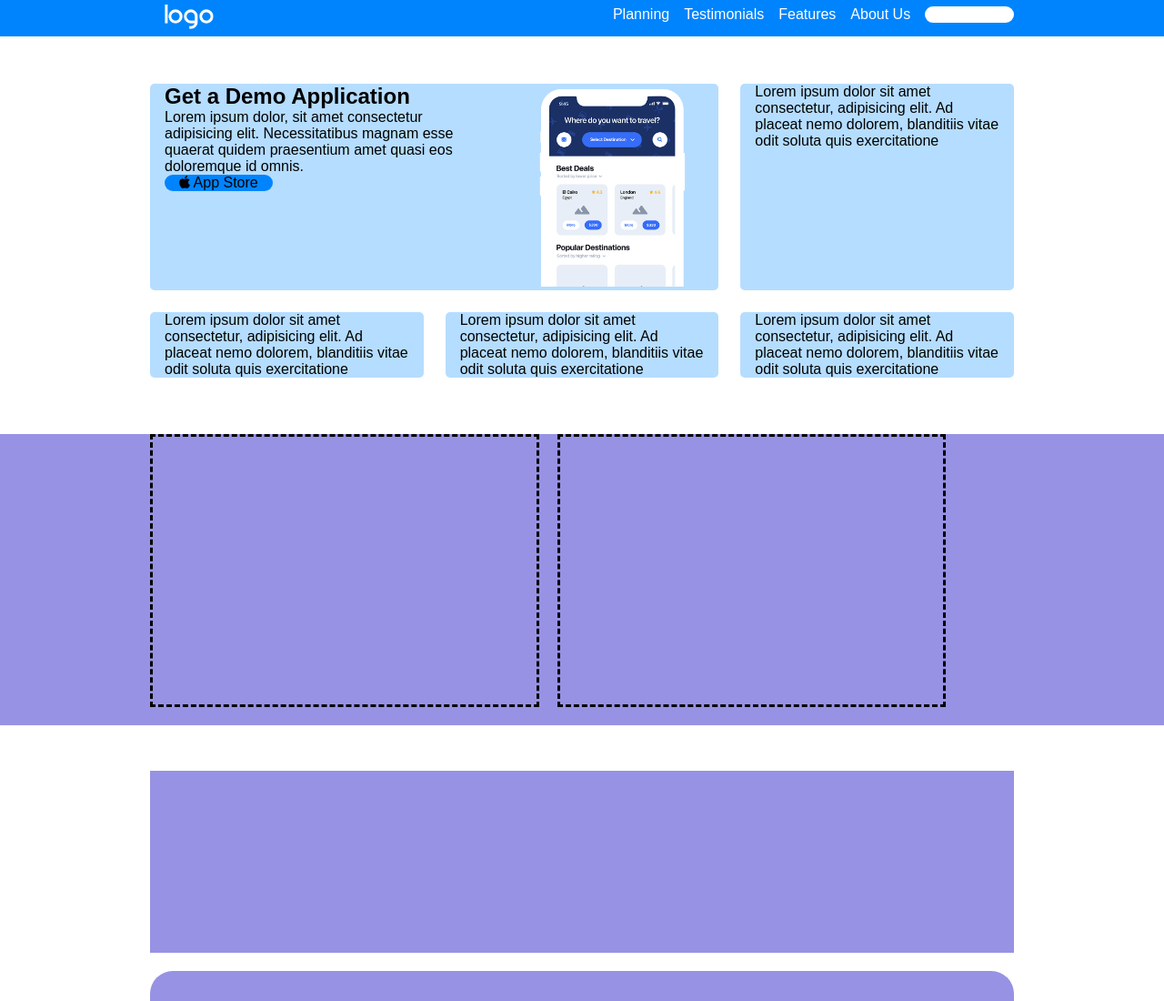
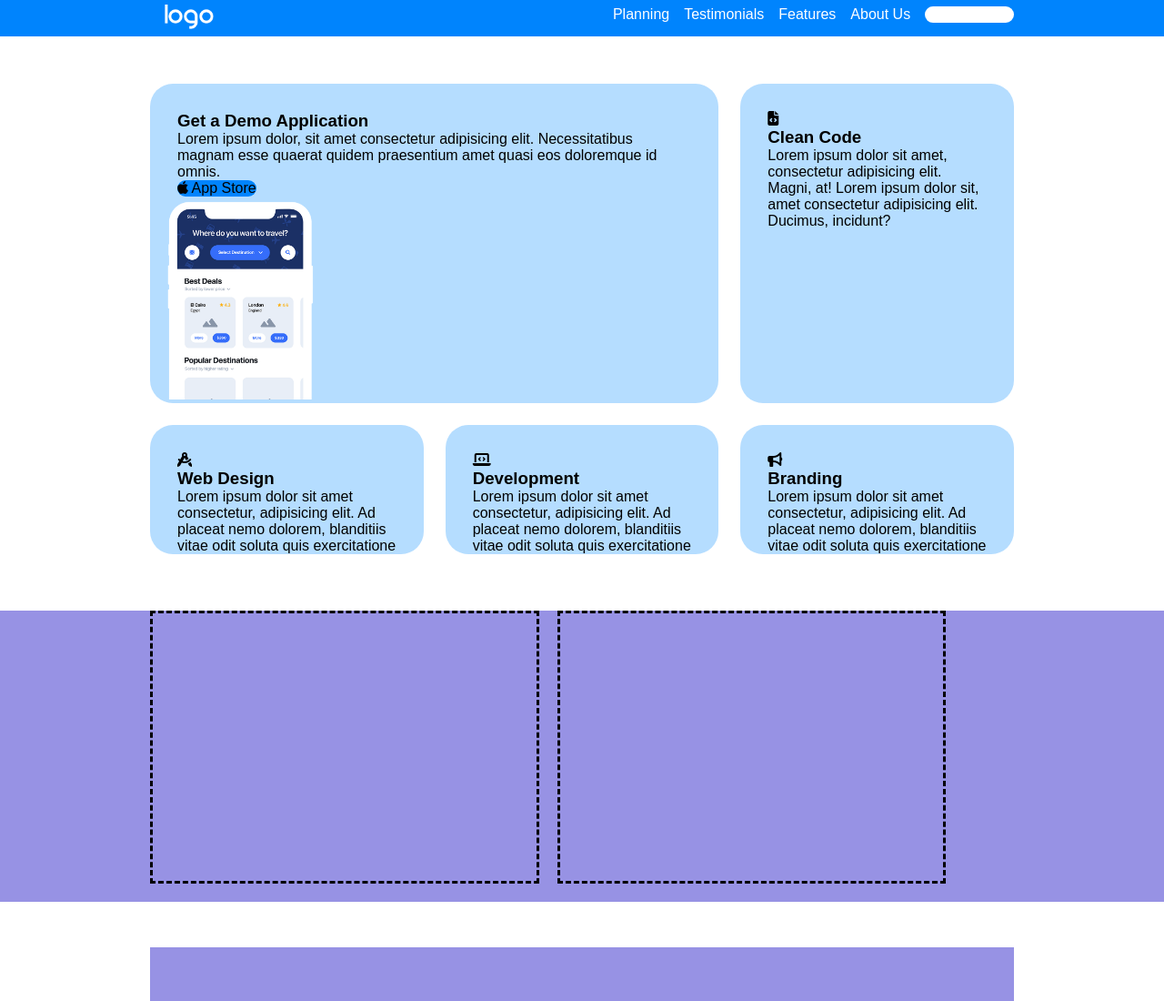
Before and after one commit to SimoneViglione/htmlcss-responsive-layout, a plain HTML site: page index.html in a window 1280 px wide. Shown: the top 1100 px of the page at 91% size. Drawn offline with Linux system fonts and the light colour scheme.

Commit message:
base cards

```diff
--- a/css/style.css
+++ b/css/style.css
@@ -97,14 +97,11 @@
 
 .button-white {
     background-color: white;
+    color: black;
 }
 .button-blue {
     background-color: rgb(0, 132, 253);
     width: max-content  ;
-}
-
-.f-col {
-    flex-direction: column;
 }
 
 /* Termine Utility */
@@ -142,18 +139,17 @@ main {
     display: none;
 }
 
-
-
 .phone-container img{
     max-width: 200px;
 }
 
 .card {
     background-color: rgb(181, 221, 255);
-    border-radius: 5px;
+    border-radius: 25px;
+    margin: 1rem;
 }
-.card div{
-    padding: 0 1rem;
+.card-container {
+    padding: 30px 30px 0;
 }
 
 #fourth h2 {
--- a/index.html
+++ b/index.html
@@ -49,9 +49,10 @@
         <section class="white-bg" id="first">
             <div class="container">
                 <div class="cards">
-                    <div class="card m-bottom d-flex">
-                        <div class="d-flex f-col">
-                            <h2>Get a Demo Application</h2>
+
+                    <div class="card m-bottom ">
+                        <div class="card-container">
+                            <h3>Get a Demo Application</h3>
 
                             <p>Lorem ipsum dolor, sit amet consectetur adipisicing elit. Necessitatibus magnam esse quaerat quidem praesentium amet quasi eos doloremque id omnis.</p>
 
@@ -67,26 +68,34 @@
                     </div>
 
                     <div class="card m-bottom debug-card">
-                        <div>
-                            Lorem ipsum dolor sit amet consectetur, adipisicing elit. Ad placeat nemo dolorem, blanditiis vitae odit soluta quis exercitatione
+                        <div class="card-container">
+                            <i class="fa-solid fa-file-code"></i>
+                            <h3>Clean Code</h3>
+                            <p>Lorem ipsum dolor sit amet, consectetur adipisicing elit. Magni, at! Lorem ipsum dolor sit, amet consectetur adipisicing elit. Ducimus, incidunt?</p>
                         </div>
                     </div>
 
                     <div class="card m-bottom debug-card">
-                        <div>
-                            Lorem ipsum dolor sit amet consectetur, adipisicing elit. Ad placeat nemo dolorem, blanditiis vitae odit soluta quis exercitatione
+                        <div class="card-container">
+                            <i class="fa-solid fa-compass-drafting"></i>
+                            <h3>Web Design</h3>
+                            <p>Lorem ipsum dolor sit amet consectetur, adipisicing elit. Ad placeat nemo dolorem, blanditiis vitae odit soluta quis exercitatione</p>
                         </div>
                     </div>
 
                     <div class="card m-bottom debug-card">
-                        <div>
-                            Lorem ipsum dolor sit amet consectetur, adipisicing elit. Ad placeat nemo dolorem, blanditiis vitae odit soluta quis exercitatione
+                        <div class="card-container">
+                            <i class="fa-solid fa-laptop-code"></i>
+                            <h3>Development</h3>
+                            <p>Lorem ipsum dolor sit amet consectetur, adipisicing elit. Ad placeat nemo dolorem, blanditiis vitae odit soluta quis exercitatione</p>
                         </div>
                     </div>
 
                     <div class="card m-bottom debug-card">
-                        <div>
-                            Lorem ipsum dolor sit amet consectetur, adipisicing elit. Ad placeat nemo dolorem, blanditiis vitae odit soluta quis exercitatione
+                        <div class="card-container">
+                            <i class="fa-solid fa-bullhorn"></i>
+                            <h3>Branding</h3>
+                            <p>Lorem ipsum dolor sit amet consectetur, adipisicing elit. Ad placeat nemo dolorem, blanditiis vitae odit soluta quis exercitatione</p>
                         </div>
                     </div>
                 </div>
```
